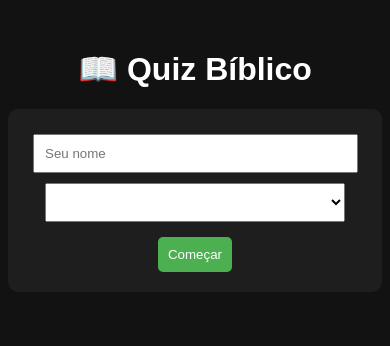
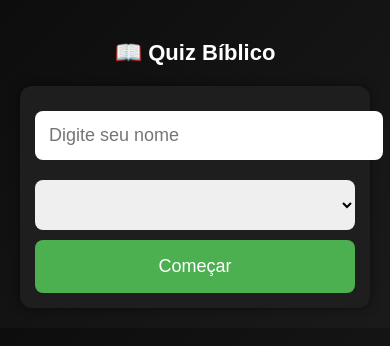
Before and after one commit to Ljr-dev/Quiz-Biblico, a website: page public/index.html in a window 390 px wide. Drawn offline with Linux system fonts and the light colour scheme; no server answers.

Commit message:
ui responsiva e melhorada

```diff
--- a/public/index.html
+++ b/public/index.html
@@ -1,6 +1,8 @@
 <!DOCTYPE html>
-<html>
+<html lang="pt-BR">
 <head>
+  <meta charset="UTF-8">
+  <meta name="viewport" content="width=device-width, initial-scale=1.0">
   <title>Quiz Bíblico</title>
   <link rel="stylesheet" href="style.css">
 </head>
@@ -10,21 +12,25 @@
 
   <h1>📖 Quiz Bíblico</h1>
 
+  <!-- INÍCIO -->
   <div id="start" class="card">
-    <input id="name" placeholder="Seu nome" />
+    <input id="name" placeholder="Digite seu nome" />
     <select id="category"></select>
     <button onclick="startGame()">Começar</button>
   </div>
 
+  <!-- QUIZ -->
   <div id="quiz" class="card hidden">
     <h2 id="question"></h2>
     <div id="options"></div>
   </div>
 
+  <!-- RESULTADO -->
   <div id="result" class="card hidden">
     <h2 id="score"></h2>
     <h3>🏆 Ranking</h3>
     <ul id="ranking"></ul>
+    <button onclick="location.reload()">Jogar novamente</button>
   </div>
 
 </div>
--- a/public/style.css
+++ b/public/style.css
@@ -1,43 +1,107 @@
 body {
-  font-family: Arial;
-  background: #121212;
+  font-family: Arial, sans-serif;
+  background: linear-gradient(135deg, #0d0d0d, #1a1a1a);
   color: #fff;
   text-align: center;
+  margin: 0;
 }
 
 .container {
   max-width: 500px;
   margin: auto;
-  margin-top: 50px;
+  padding: 20px;
 }
 
+h1 {
+  margin-top: 20px;
+  font-size: 28px;
+}
+
+/* CARD */
 .card {
   background: #1e1e1e;
   padding: 20px;
-  border-radius: 10px;
+  border-radius: 12px;
   margin-top: 20px;
+  box-shadow: 0 0 10px rgba(0,0,0,0.5);
 }
 
+/* INPUTS */
+input, select {
+  width: 100%;
+  padding: 12px;
+  margin: 10px 0;
+  font-size: 16px;
+  border-radius: 8px;
+  border: none;
+  outline: none;
+}
+
+/* BOTÕES */
+button {
+  width: 100%;
+  padding: 14px;
+  font-size: 16px;
+  background: #4CAF50;
+  color: white;
+  border: none;
+  border-radius: 8px;
+  cursor: pointer;
+  transition: 0.2s;
+}
+
+button:hover {
+  background: #45a049;
+  transform: scale(1.02);
+}
+
+/* OPÇÕES */
+#options button {
+  background: #2a2a2a;
+  margin-top: 10px;
+}
+
+#options button:hover {
+  background: #4CAF50;
+}
+
+/* RANKING */
+ul {
+  list-style: none;
+  padding: 0;
+}
+
+li {
+  background: #2a2a2a;
+  padding: 10px;
+  margin: 5px 0;
+  border-radius: 6px;
+}
+
+/* HIDDEN */
 .hidden {
   display: none;
 }
 
-button {
-  background: #4CAF50;
-  border: none;
-  padding: 10px;
-  margin-top: 10px;
-  color: white;
-  cursor: pointer;
-  border-radius: 5px;
+/* 📱 MOBILE */
+@media (max-width: 480px) {
+
+  h1 {
+    font-size: 22px;
+  }
+
+  .card {
+    padding: 15px;
+  }
+
+  input, select {
+    font-size: 18px;
+    padding: 14px;
+  }
+
+  button {
+    font-size: 18px;
+    padding: 16px;
+  }
+
 }
-
-button:hover {
-  background: #45a049;
-}
-
-input, select {
-  padding: 10px;
-  margin: 5px;
-  width: 90%;
-}
```
